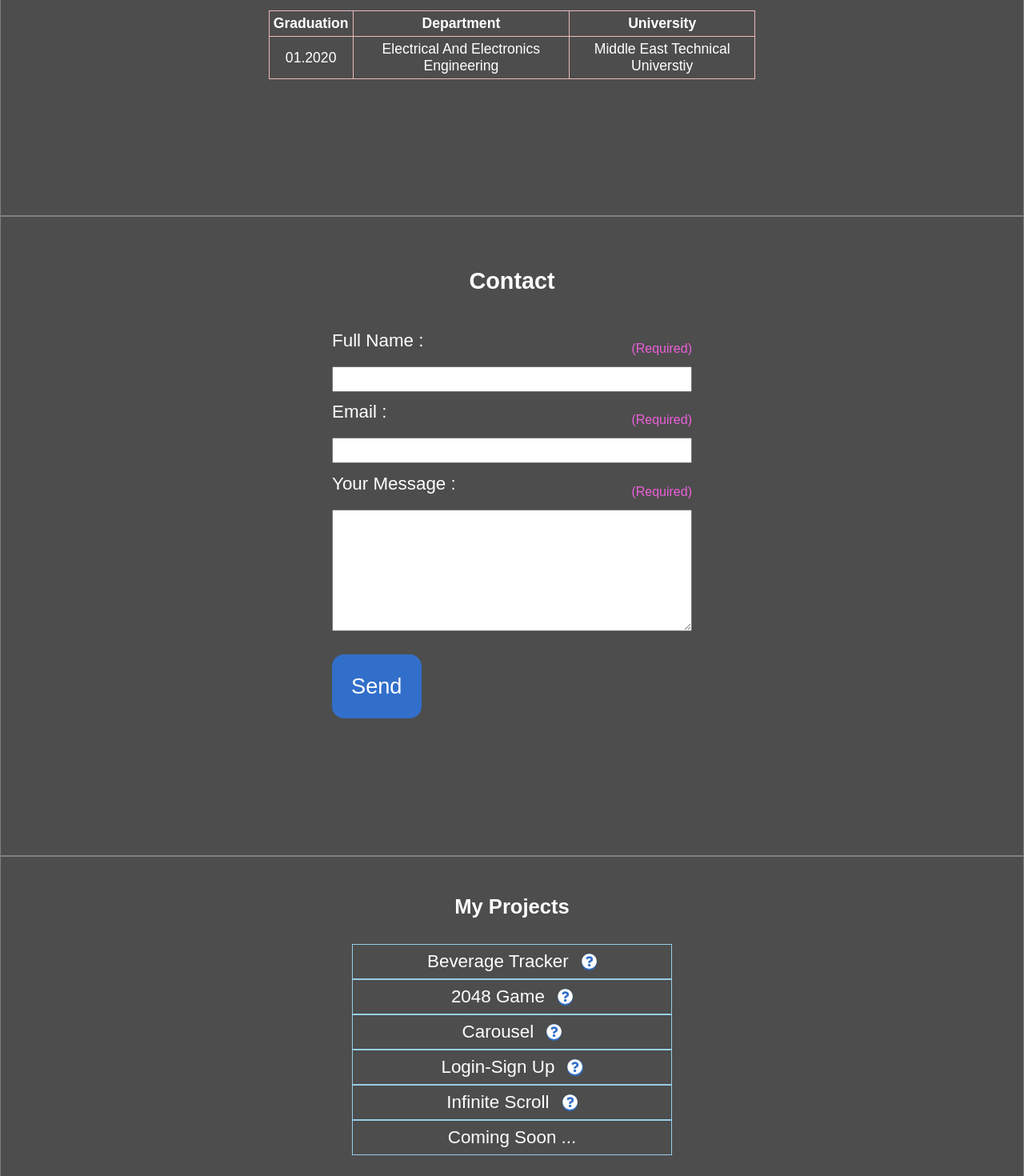
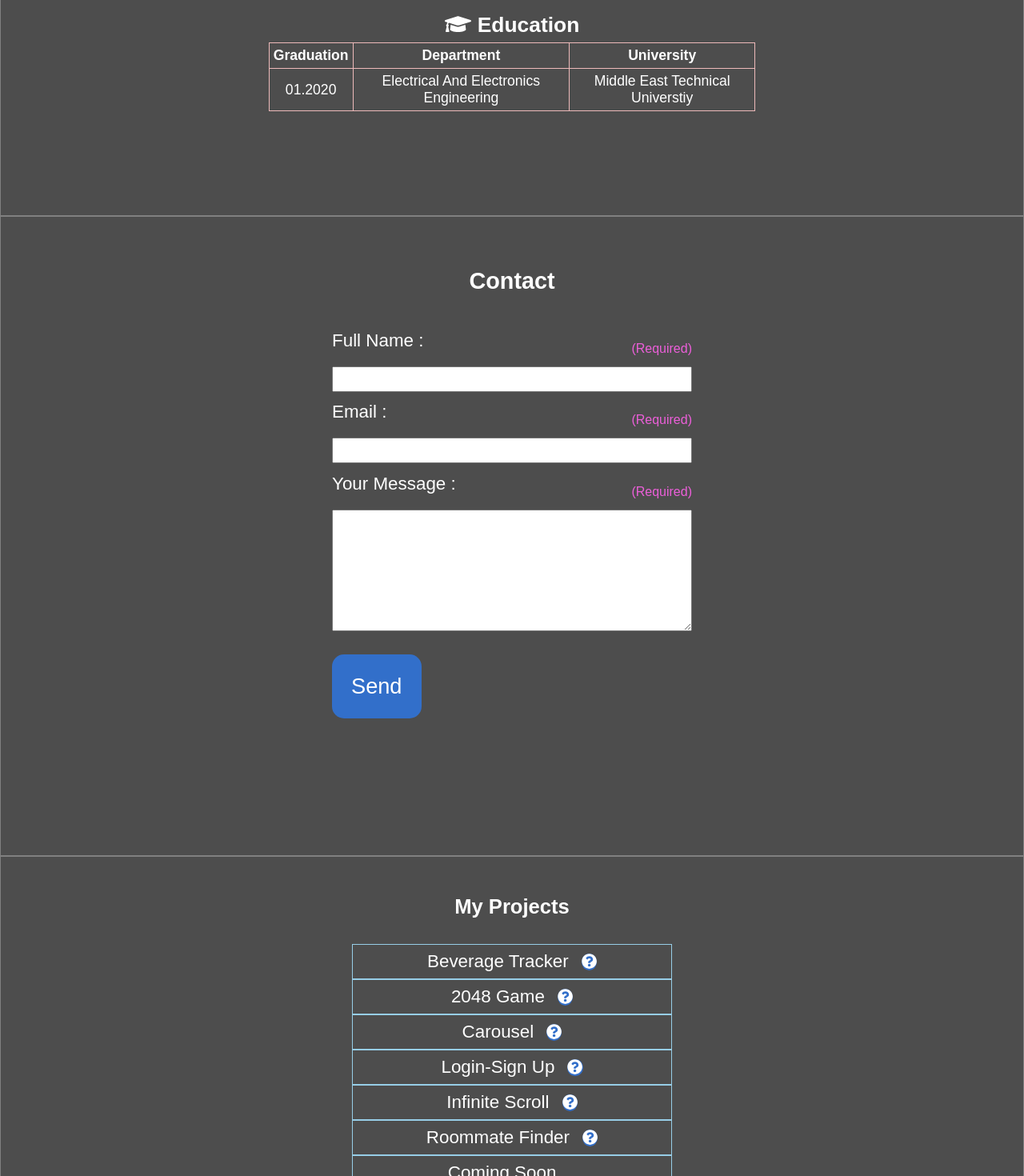
Before and after one commit to cmlttnts/cmlttnts.github.io, a React (Create React App) app: page / in a window 1280 px wide. Shown: the part 1330-2800 px from the top of the page at 80% size. Built offline with nearby package versions, Linux system fonts and the light colour scheme.

Commit message:
added room-mate finder, added margin in about page

```diff
--- a/src/Components/About/About.scss
+++ b/src/Components/About/About.scss
@@ -18,8 +18,8 @@
   //Margin, Padding
   padding-top: 0.6rem;
   & > div {
-    margin-bottom: 0.1rem;
-    margin-top: 0.1rem;
+    margin-bottom: 1.2rem;
+    margin-top: 0.2rem;
   }
   table {
     width: 90%;
@@ -35,6 +35,9 @@
   }
   h2 {
     margin-bottom: 0.4rem;
+    .iconFas {
+      margin-right: 0.5rem;
+    }
   }
 
   h3 {
@@ -44,10 +47,6 @@
   li {
     margin-top: 0.2rem;
     margin-bottom: 0.2rem;
-  }
-
-  .fas {
-    margin-right: 0.6rem;
   }
 
   .ctaHomePri {
--- a/src/Components/About/About.tsx
+++ b/src/Components/About/About.tsx
@@ -18,7 +18,7 @@ const About = (/* { prop1, prop2 }: PropType */): JSX.Element => {
       <a className="ctaHomePri" href="cv/cemalettin_tas_cv.pdf">CV</a>
       <div className="Skills">
         <h2>
-          <i className="fas fa-cogs"></i>
+          <i className="fas fa-cogs iconFas"></i>
           Skills
         </h2>
         <ul className="SkillsFED">
@@ -39,7 +39,7 @@ const About = (/* { prop1, prop2 }: PropType */): JSX.Element => {
       </div>
       <div className="Experience">
         <h2>
-          <i className="fas fa-briefcase"></i>
+          <i className="fas fa-briefcase iconFas"></i>
           Experience
         </h2>
 
@@ -58,7 +58,7 @@ const About = (/* { prop1, prop2 }: PropType */): JSX.Element => {
 
       <div className="Education">
         <h2>
-          <i className="fas fa-graduation-cap"></i>
+          <i className="fas fa-graduation-cap iconFas"></i>
           Education
         </h2>
         <table>
--- a/src/Components/Projects/Projects.tsx
+++ b/src/Components/Projects/Projects.tsx
@@ -44,6 +44,13 @@ const Projects = (): JSX.Element => {
             tooltip="When you scroll to bottom, you load more image"
           />
         </li>
+        <li>
+          <ProjectLink
+            name="Roommate Finder"
+            url="https://cmlttnts.github.io/room-mate-finder/"
+            tooltip="In Construction... Find a roommate online, seach cities, filter according to your needs"
+          />
+        </li>
         <li> Coming Soon ...</li>
       </ul>
     </div>
```
